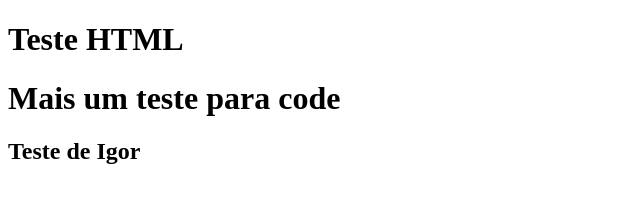
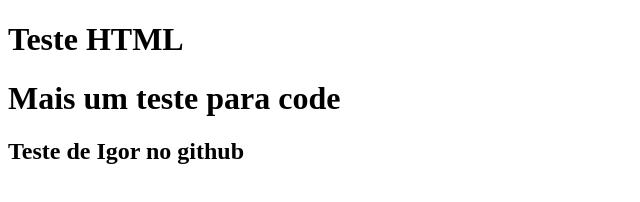
Before and after one commit to Grupo-Plantao/demo-repository, a website: page index.html in a window 1280 px wide. Shown: the whole page, without its empty margins (0-640 px from the left). Drawn offline with Linux system fonts and the light colour scheme.

Commit message:
adicionadno novo comentario

```diff
--- a/index.html
+++ b/index.html
@@ -9,7 +9,7 @@
 
     <h1>Teste HTML</h1>
     <h1>Mais um teste para code</h1>
-    <h2>Teste de Igor</h2>
+    <h2>Teste de Igor no github</h2>
 
 </body>
 </html>
```
